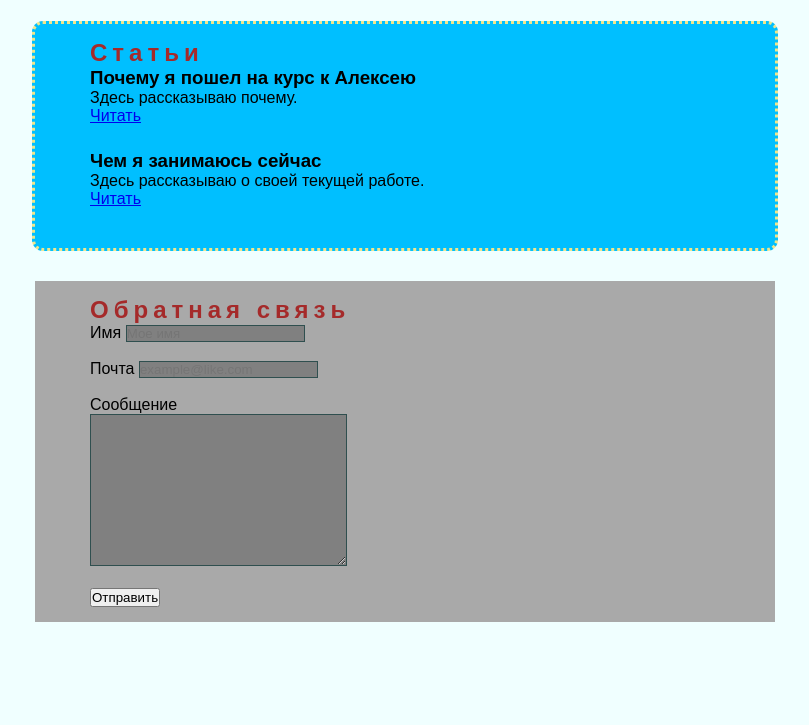
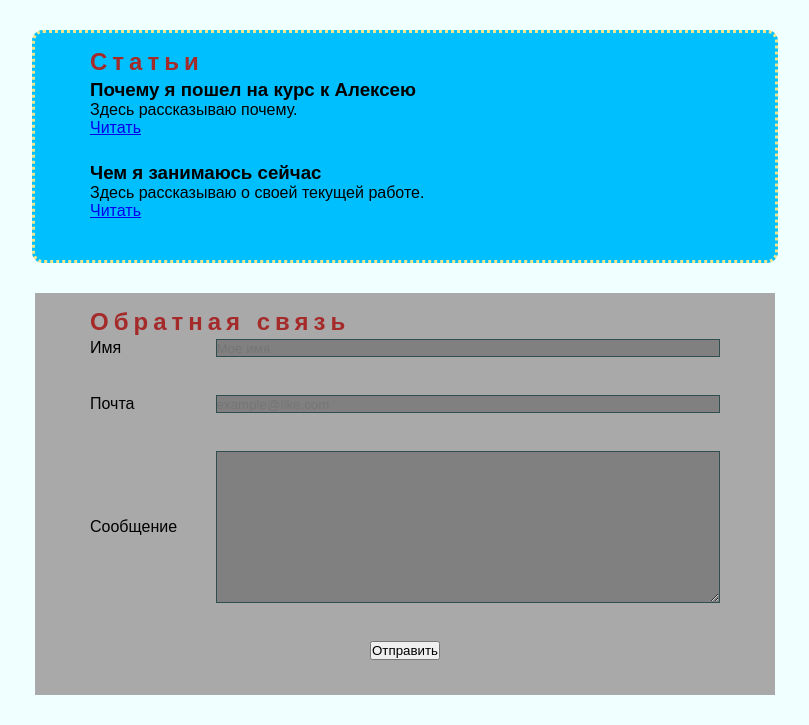
Before and after one commit to ToasteRu/6_hw, a plain HTML site: page index.html in a window 1280 px wide. Shown: the part 936-1661 px from the top of the page, without its empty margins (235-1044 px from the left). Before the commit the page ends 1588 px from the top, so only its background shows below. Drawn offline with Linux system fonts and the light colour scheme; a web font is replaced by a local one.

Commit message:
Home Work №9

```diff
--- a/hw8.css
+++ b/hw9.css
@@ -40,6 +40,7 @@ body {
 .title {
     letter-spacing: 5px;
     color: brown;
+    margin-bottom: 3px;
 }
 
 .article {
@@ -55,4 +56,26 @@ body {
 .communication textarea, .communication input {
     background-color: grey;
     border: 1px darkslategray solid;
+    flex: 4;
+    outline: none;
 }
+
+.flexcontainer{
+    display: flex;
+    padding-bottom: 20px;
+}
+
+.flexdirection{
+    flex-direction: column;
+}
+
+.communication label{
+    flex: 1;
+    align-self: center;
+}
+
+.communication button{
+    display: block;
+    width: fit-content;
+    margin: auto;
+}
--- a/index.html
+++ b/index.html
@@ -5,7 +5,7 @@
     <meta charset="UTF-8">
     <meta name="viewport" content="width=device-width, initial-scale=1.0">
     <title>Волошко Никита</title>
-    <link rel="stylesheet" href="hw8.css">
+    <link rel="stylesheet" href="hw9.css">
 </head>
 
 <body>
@@ -76,20 +76,19 @@
     </section>
     <section class="section communication">
         <h2 class="title">Обратная связь</h2>
-        <form>
-            <div>
+        <form class="flexcontainer flexdirection">
+            <div class="flexcontainer">
                 <label for="name">Имя</label>
                 <input type="text" id="name" placeholder="Мое имя">
             </div>
             <br>
-            <div>
+            <div class="flexcontainer">
                 <label for="email">Почта</label>
                 <input type="email" id="email" placeholder="example@like.com">
             </div>
             <br>
-            <div>
+            <div class="flexcontainer">
                 <label for="message">Сообщение</label>
-                <br>
                 <textarea name="message" id="message" cols="30" rows="10"></textarea>
             </div>
             <br>
```
